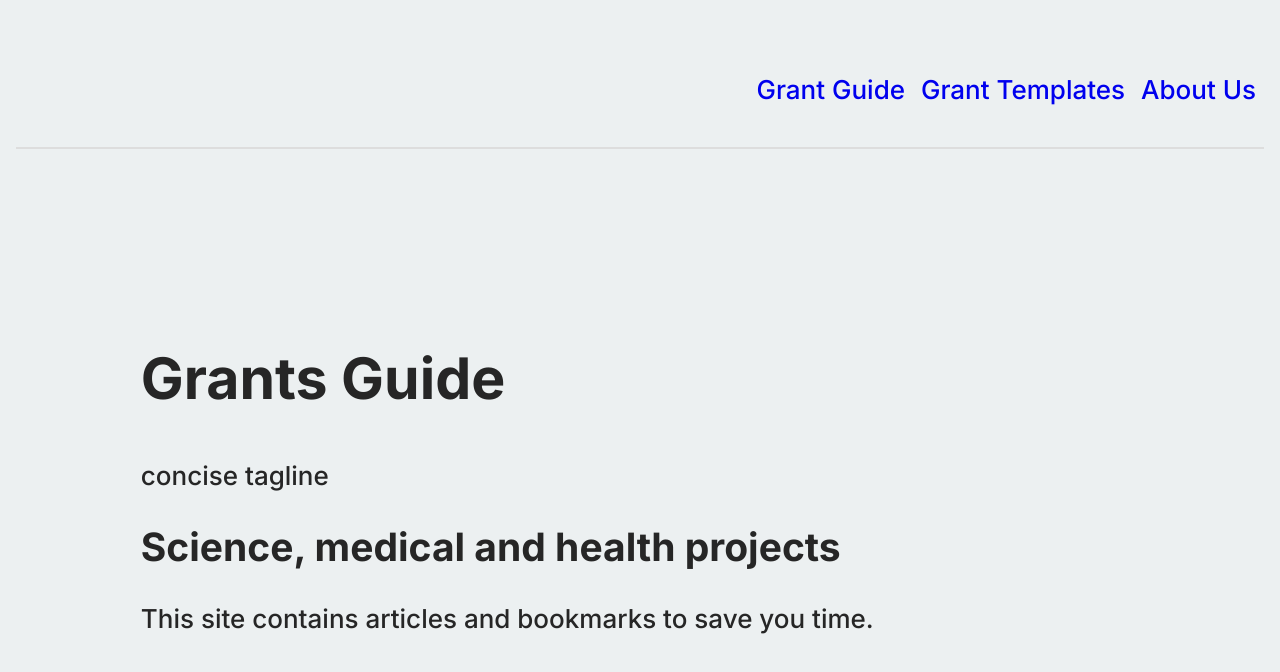
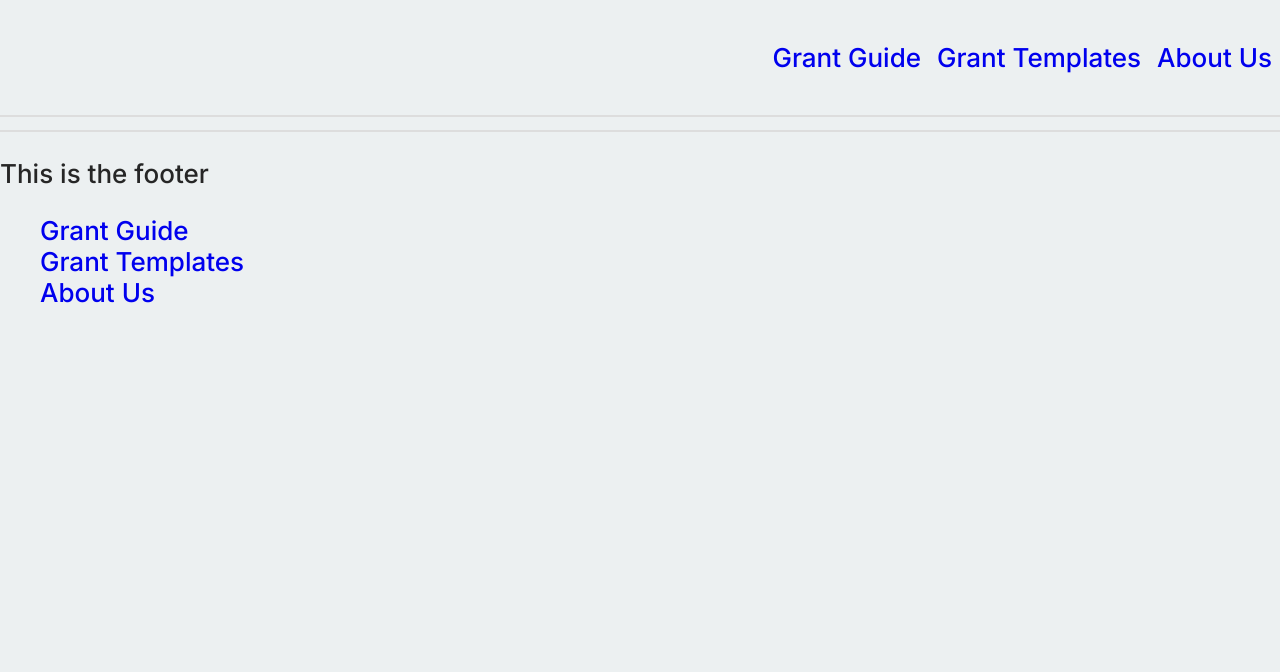
Before and after one commit to cml815/fuel-redo, a React app: page / in a window 1280 px wide. Shown: the top 672 px of the page. Built offline with nearby package versions, Linux system fonts and the light colour scheme.

Commit message:
start Layout

```diff
--- /dev/null
+++ b/src/components/Footer.jsx
@@ -0,0 +1,24 @@
+import { Link } from 'react-router-dom';
+
+export default function Footer() {
+  return (
+    <>
+    <footer>
+       <hr />
+          <p>This is the footer</p>
+          <ul className="">
+            <li>
+              <Link to ="guide">Grant Guide</Link>
+            </li>
+            <li>
+              <Link to="templates"> Grant Templates</Link>
+              </li>
+            <li>
+              <Link to ="about">About Us</Link>
+            </li>
+          </ul>
+
+        </footer>
+    </>
+  )
+}
--- a/src/components/Layout.jsx
+++ b/src/components/Layout.jsx
@@ -0,0 +1,12 @@
+import MainNav from './MainNav'
+import Footer from './Footer'
+
+export default function Layout( {children}) {
+  return (
+    <>
+      <MainNav />
+      <main>{children}</main>
+      <Footer />
+    </>
+  )
+}
--- a/src/index.js
+++ b/src/index.js
@@ -3,6 +3,7 @@ import ReactDOM from 'react-dom/client';
 import { BrowserRouter as Router, Routes, Route } from 'react-router-dom';
 import './global.css';
 import App from './App';
+import Layout from './components/Layout';
 import Templates from "./routes/templates";
 import About from "./routes/about";
 import Guide from "./routes/guide";
@@ -15,6 +16,7 @@ root.render(
   <React.StrictMode>
     <Router>
       <Routes>
+        <Route element={<Layout />}>
           <Route path="/" element={<App />} />
             <Route path="/guide" element={ <Guide />}>
               <Route path="/guide/beginners" element={ <Beginners />} />
@@ -23,6 +25,7 @@ root.render(
             </Route>
           <Route path="/about" element={ <About />} />
           <Route path="/templates" element= { <Templates />} />
+        </Route>
       </Routes>
     </Router>
   </React.StrictMode>
```
Lines whose indentation alone changed are shown as unchanged.
